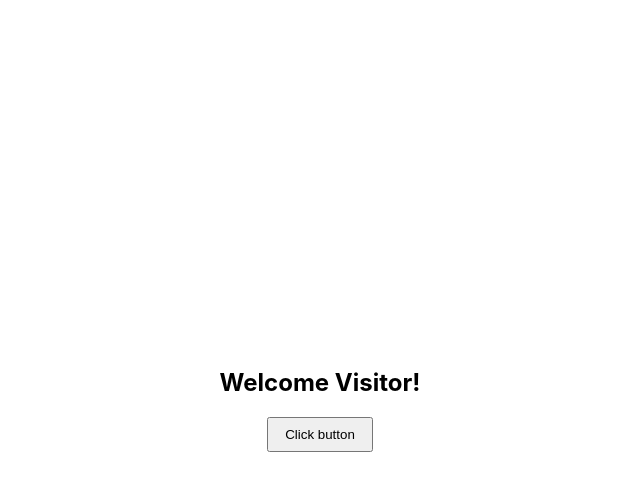
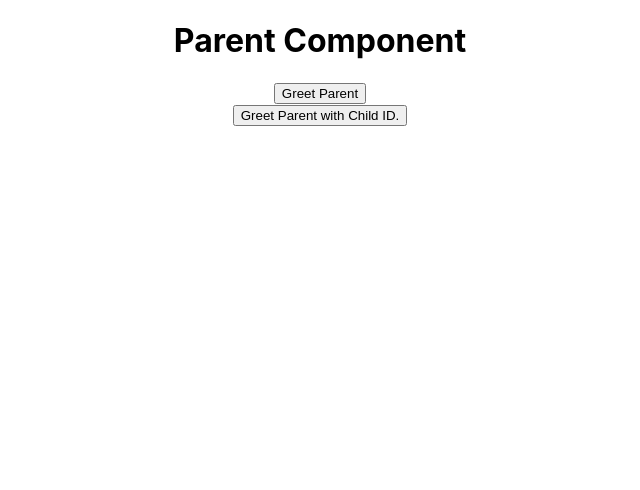
Before and after one commit to omeatai/src-react-typescript, a React (Create React App) app in the folder ce-react/: page / in a window 1280 px wide. Shown: the top 490 px of the page, without its empty margins (320-960 px from the left). Built offline with nearby package versions, Linux system fonts and the light colour scheme.

Commit message:
9. Class Component - Methods as Props
9. Class Component - Methods as Props

```diff
--- a/ce-react/src/App.js
+++ b/ce-react/src/App.js
@@ -1,10 +1,10 @@
 import "./App.css";
-import EventBind from "./components/EventBind";
+import ParentComponent from "./components/ParentComponent";
 
 function App() {
   return (
     <div className="App">
-      <EventBind />
+      <ParentComponent />
     </div>
   );
 }
--- /dev/null
+++ b/ce-react/src/components/ChildComponent.jsx
@@ -0,0 +1,16 @@
+function ChildComponent(props) {
+  return (
+    <>
+      <div>
+        <button onClick={props.greetHandler}>Greet Parent</button>
+      </div>
+      <div>
+        <button onClick={() => props.greetHandlerWithID(3)}>
+          Greet Parent with Child ID.
+        </button>
+      </div>
+    </>
+  );
+}
+
+export default ChildComponent;
--- /dev/null
+++ b/ce-react/src/components/ParentComponent.jsx
@@ -0,0 +1,37 @@
+import React, { Component } from "react";
+import ChildComponent from "./ChildComponent";
+
+class ParentComponent extends Component {
+  constructor(props) {
+    super(props);
+
+    this.state = {
+      parentName: "Parent Component",
+    };
+
+    this.greetParent = this.greetParent.bind(this);
+    this.greetParentWithID = this.greetParentWithID.bind(this);
+  }
+
+  greetParent() {
+    alert(`Hello ${this.state.parentName}`);
+  }
+
+  greetParentWithID(id) {
+    alert(`Hello ${this.state.parentName}. Your Child ID is ${id}.`);
+  }
+
+  render() {
+    return (
+      <div>
+        <h1>Parent Component</h1>
+        <ChildComponent
+          greetHandler={this.greetParent}
+          greetHandlerWithID={this.greetParentWithID}
+        />
+      </div>
+    );
+  }
+}
+
+export default ParentComponent;
```
